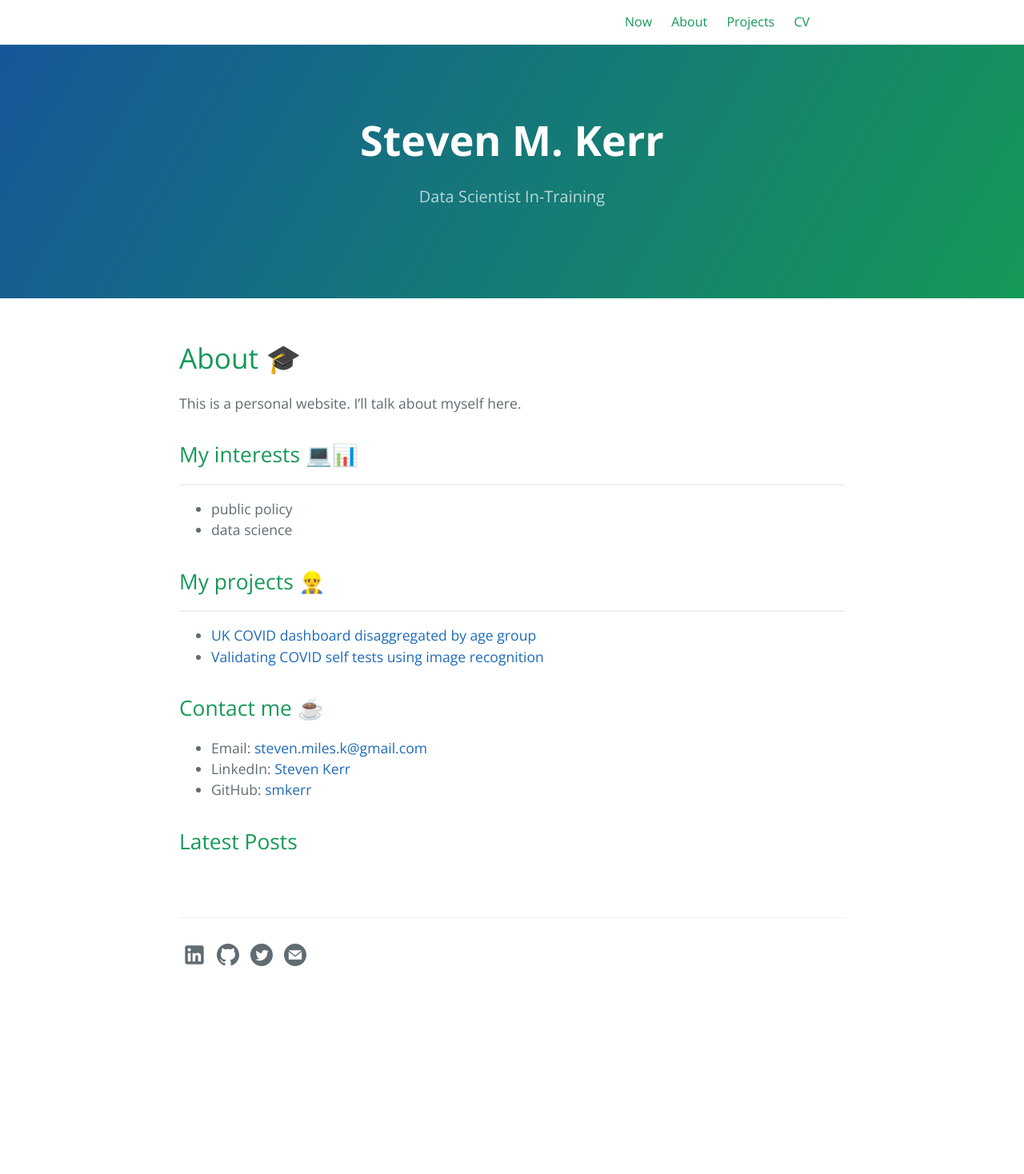
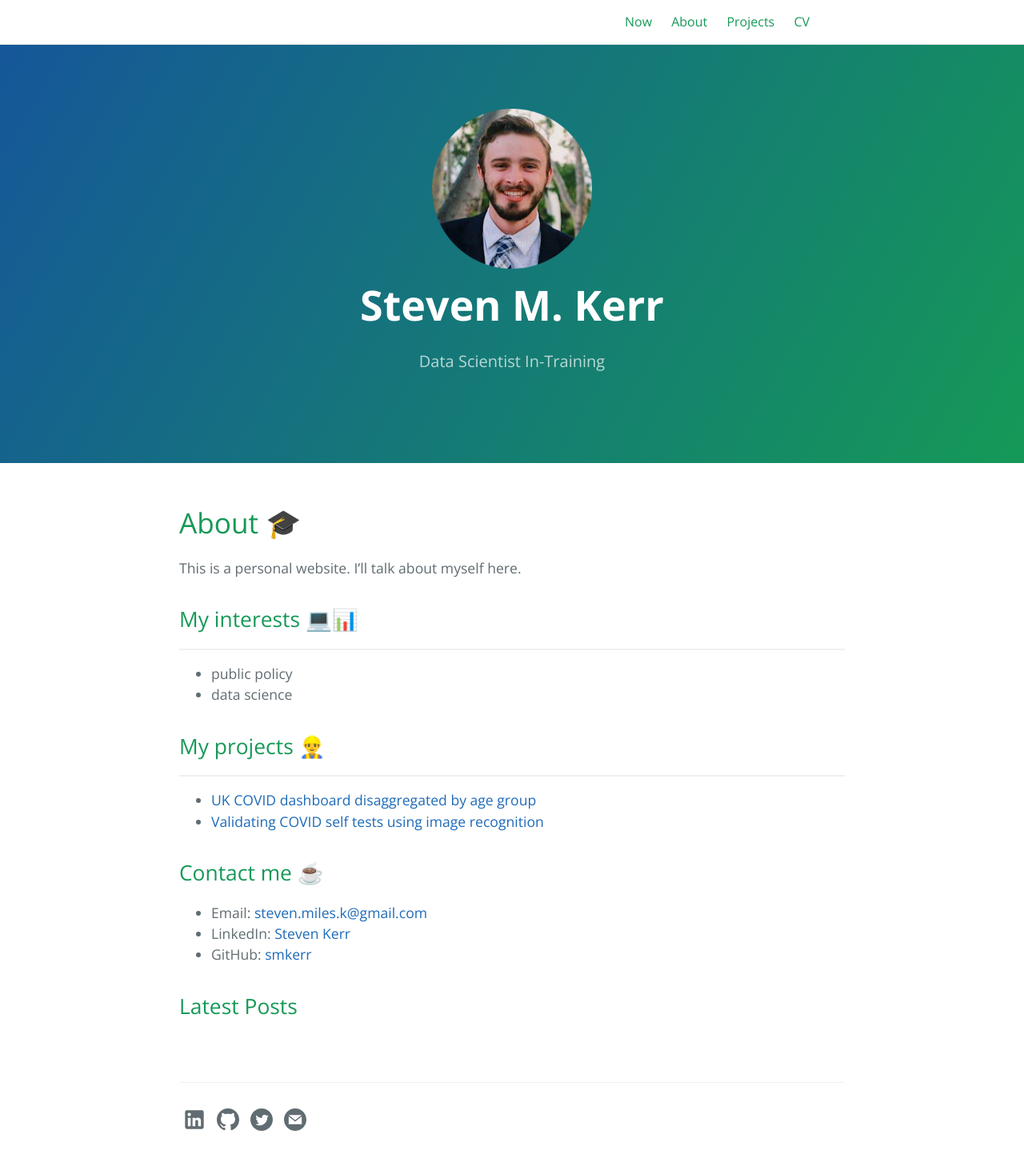
Before and after one commit to smkerr/smkerr.github.io, a Jekyll site: the page built from index.md, in a window 1280 px wide. Shown: the whole page at 80% size. Built offline with Jekyll 4.4.1, drawn with Linux system fonts in a browser that asks for light colours; before the commit the page ends 1262 px from its top, so only the background shows below that.

Commit message:
Troubleshoot prof-pic

```diff
--- a/_layouts/default.html
+++ b/_layouts/default.html
@@ -67,7 +67,7 @@
 
         <section class="page-header">
             {% if page.layout == 'home' %}
-            <height="50" width="50" img src="{{ site.baseurl }}/assets/img/prof-pic.jpg" alt="">
+            <img src="{{ site.baseurl }}/assets/img/prof-pic.jpg" height="200" width="200" alt="">
             {% endif %}
             <h1 class="project-name">{{ page-title }}</h1>
             <h2 class="project-tagline">{{ page-tagline }}</h2>
```
